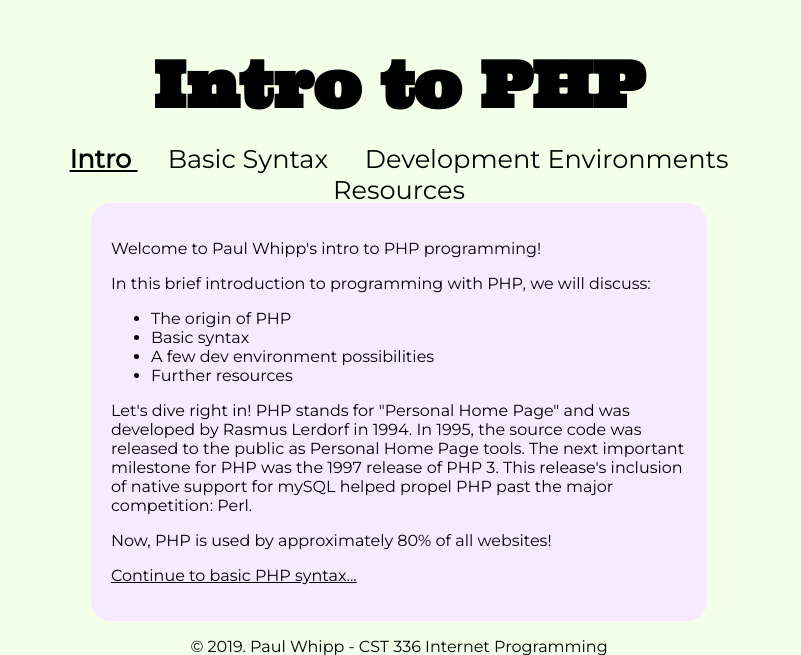
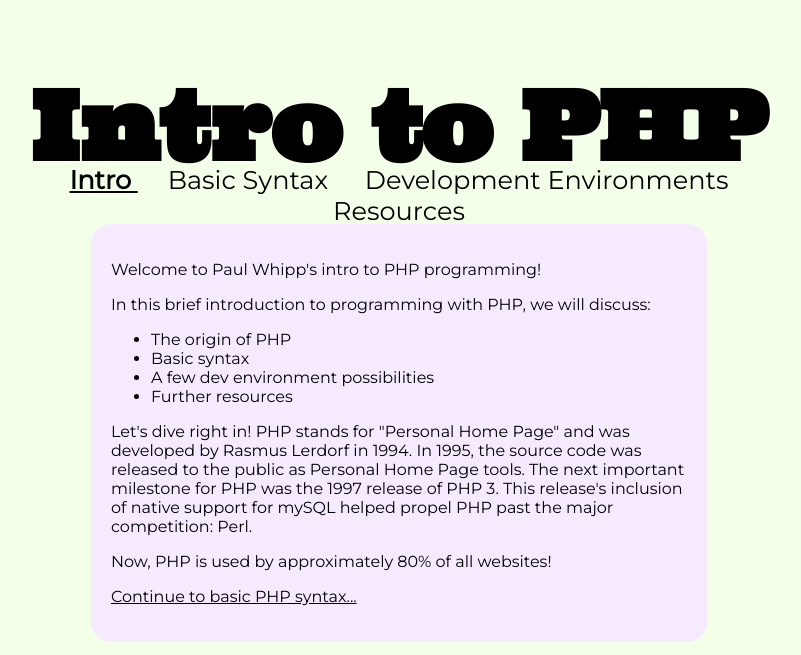
Before and after one commit to paul-here/cst336, a PHP site: page /hw/hw1/index.html in a window 1280 px wide. Shown: the top 655 px of the page, without its empty margins (241-1042 px from the left). Run offline with PHP 8.4, Linux system fonts and the light colour scheme.

Commit message:
hw 1 adjust

```diff
--- a/hw/hw1/css/styles.css
+++ b/hw/hw1/css/styles.css
@@ -32,6 +32,7 @@ main {
 
 h1 {
     font-family: 'Ultra', serif;
+    font-size: 3em;
 }
 
 a {
```
